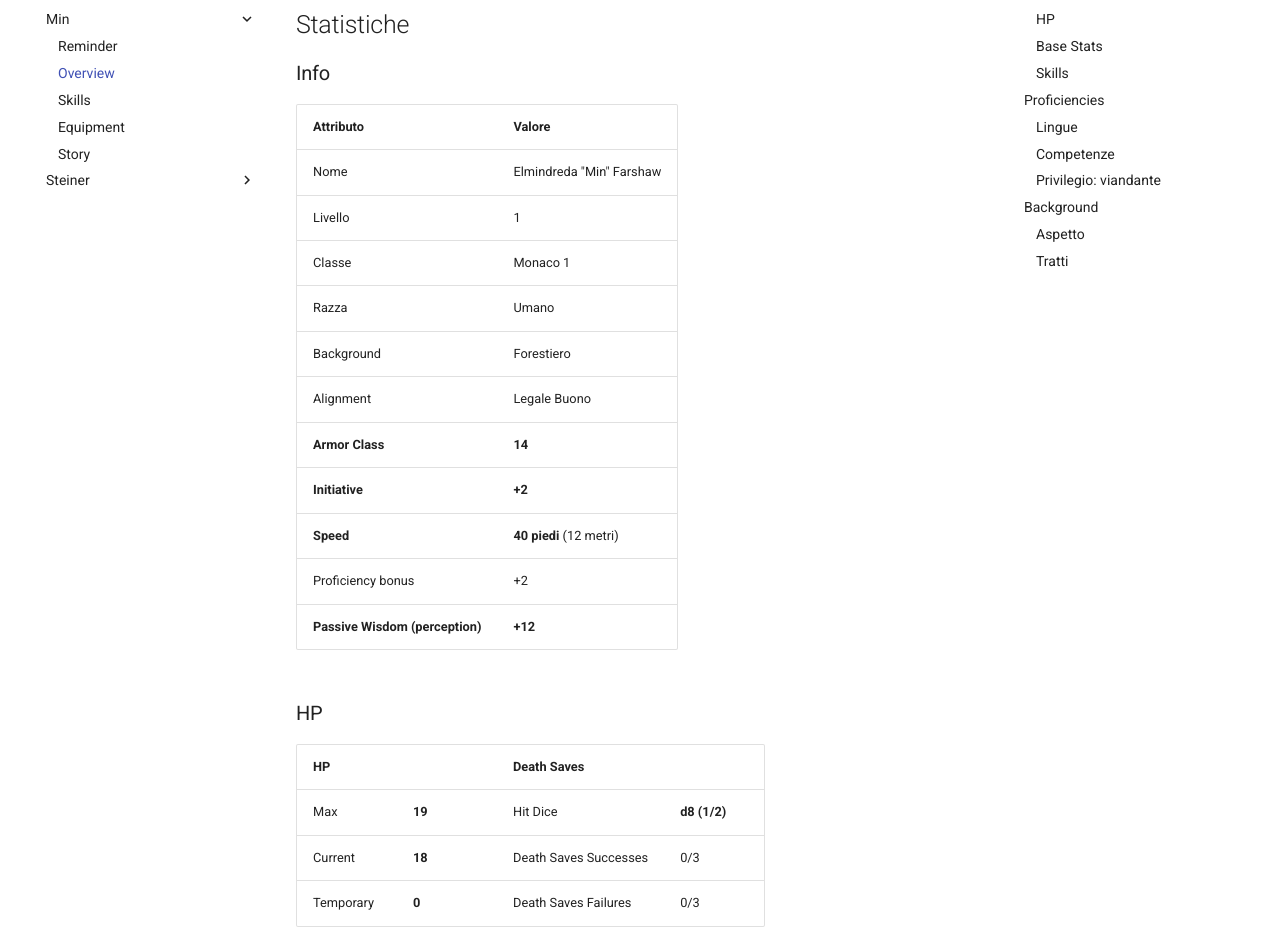
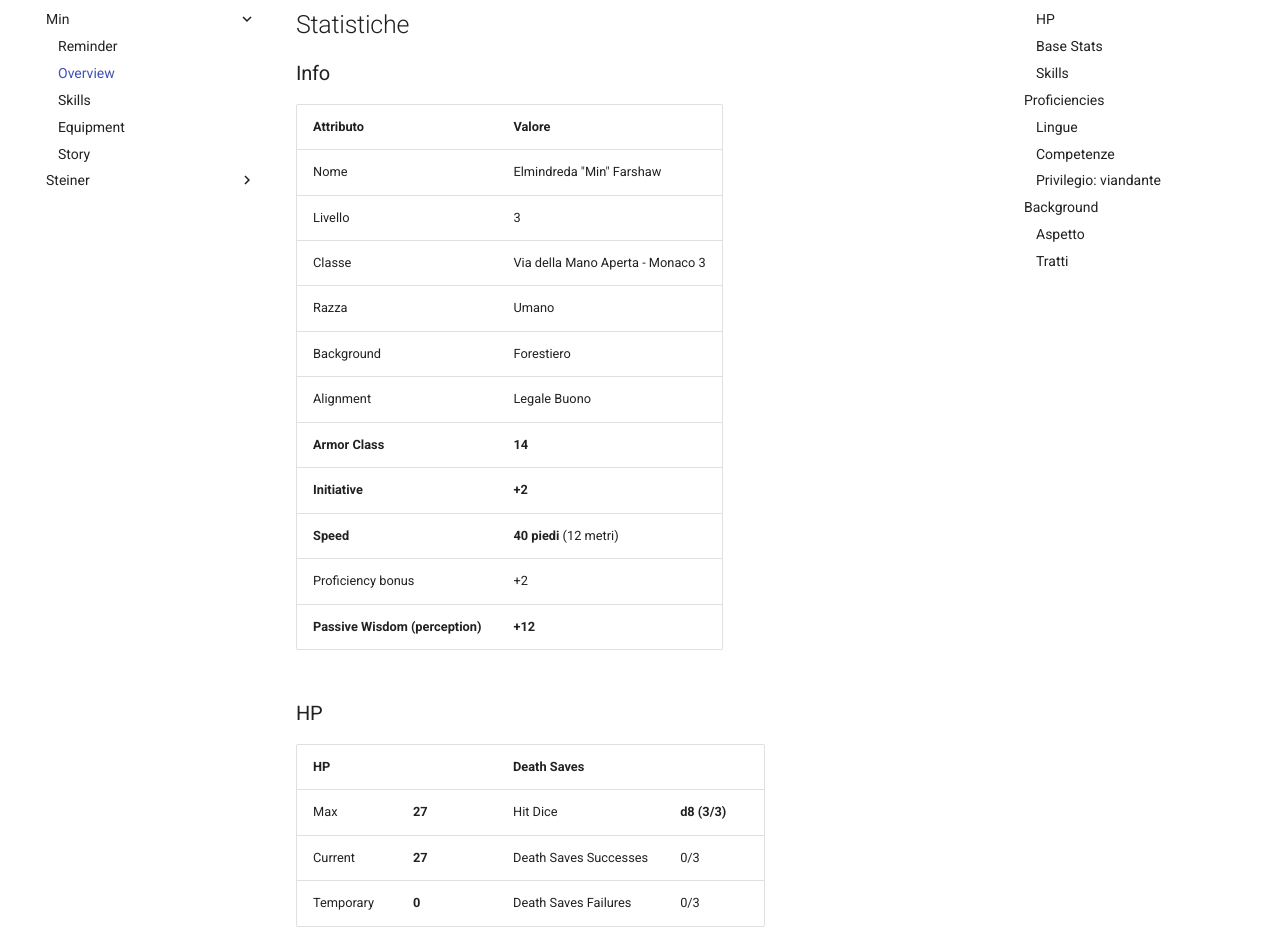
Before and after one commit to vitalegi/dungeons-and-dragons-docs, an MkDocs documentation site: the page built from docs/Min/01.overview.md, in a window 1280 px wide and 1400 px high. Shown: the part 173-1125 px from the top of the window. Built offline with MkDocs 1.6.1 and Material for MkDocs 9.7.7, drawn with Linux system fonts in a browser that asks for light colours.

Commit message:
update sessione (assente), level up

```diff
--- a/docs/Min/01.overview.md
+++ b/docs/Min/01.overview.md
@@ -4,26 +4,26 @@
 
 ### Info
 
-| Attributo                       | Valore                   |
-| ------------------------------- | ------------------------ |
-| Nome                            | Elmindreda "Min" Farshaw |
-| Livello                         | 1                        |
-| Classe                          | Monaco 1                 |
-| Razza                           | Umano                    |
-| Background                      | Forestiero               |
-| Alignment                       | Legale Buono             |
-| __Armor Class__                 | __14__                   |
-| __Initiative__                  | __+2__                   |
-| __Speed__                       | __40 piedi__ (12 metri)  |
-| Proficiency bonus               | +2                       |
-| __Passive Wisdom (perception)__ | __+12__                  |
+| Attributo                       | Valore                           |
+| ------------------------------- | -------------------------------- |
+| Nome                            | Elmindreda "Min" Farshaw         |
+| Livello                         | 3                                |
+| Classe                          | Via della Mano Aperta - Monaco 3 |
+| Razza                           | Umano                            |
+| Background                      | Forestiero                       |
+| Alignment                       | Legale Buono                     |
+| __Armor Class__                 | __14__                           |
+| __Initiative__                  | __+2__                           |
+| __Speed__                       | __40 piedi__ (12 metri)          |
+| Proficiency bonus               | +2                               |
+| __Passive Wisdom (perception)__ | __+12__                          |
 
 ### HP
 
 | HP        |         | Death Saves           |               |
 | --------- | ------- | --------------------- | ------------- |
-| Max       | __19__  | Hit Dice              | __d8 (1/2)__  |
-| Current   | __18__  | Death Saves Successes | 0/3           |
+| Max       | __27__  | Hit Dice              | __d8 (3/3)__  |
+| Current   | __27__  | Death Saves Successes | 0/3           |
 | Temporary | __0__   | Death Saves Failures  | 0/3           |
 
 ### Base Stats
```
Also changed, not shown: docs/Min/02.skills.md (+5 -3 lines), docs/Min/03.equip.md (+1 -2 lines).
